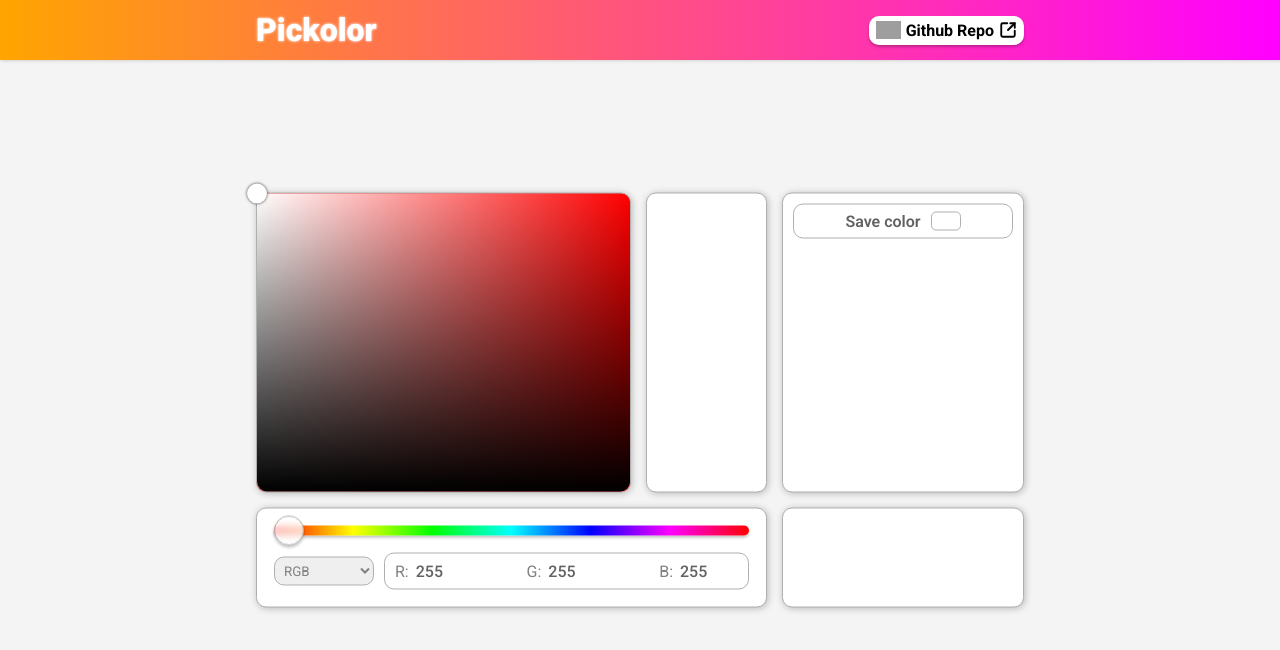
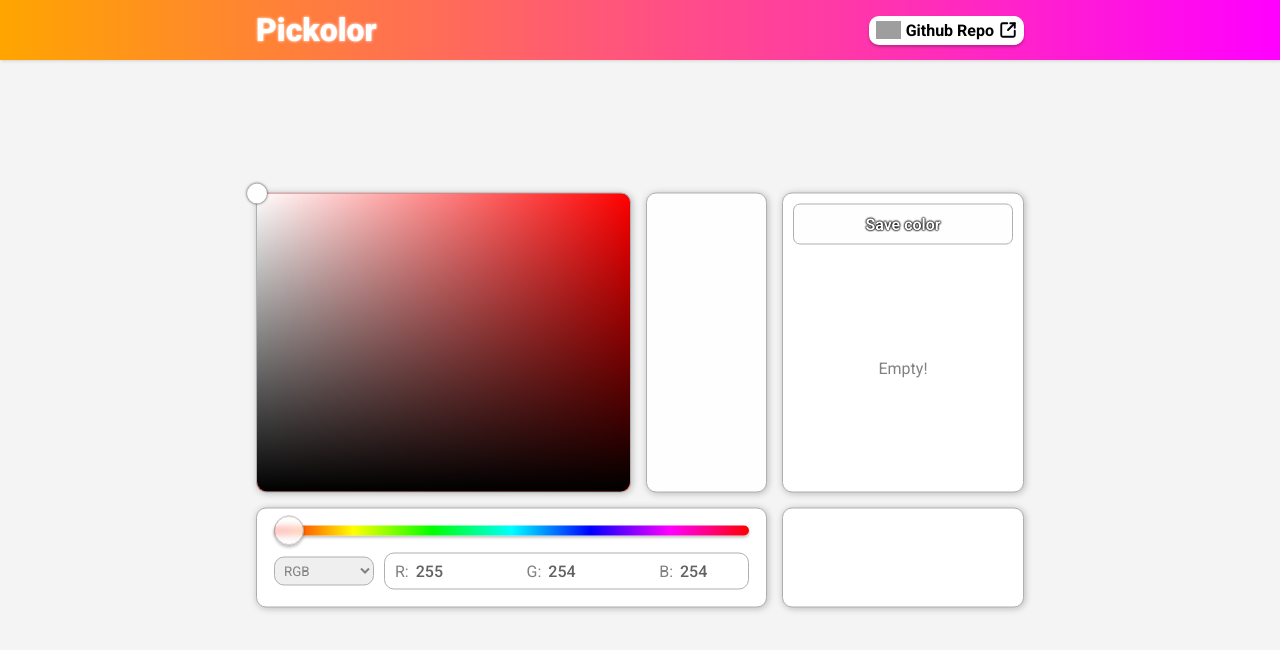
Before and after one commit to renans2/pickolor, a React (Vite) app: page / in a window 1280 px wide. Shown: the top 650 px of the page. Built offline with nearby package versions, Linux system fonts and the light colour scheme; grey boxes are pictures that could not be loaded.

Commit message:
more changes in styles across multiple components

```diff
--- a/src/components/ColorPickerOptions/HueSlider/styles.ts
+++ b/src/components/ColorPickerOptions/HueSlider/styles.ts
@@ -3,6 +3,11 @@ import styled from "styled-components";
 export const S_HueSlider = styled.input`
   width: 100%;
   appearance: none;
+  cursor: grab;
+
+  &:active {
+    cursor: grabbing;
+  }
 
   &::-webkit-slider-runnable-track {
     box-shadow: ${({ theme }) => theme.shadow.detail};
--- a/src/components/ColorPickerRect/index.tsx
+++ b/src/components/ColorPickerRect/index.tsx
@@ -65,6 +65,7 @@ export default function ColorPickerRect() {
       onClick={handleClick}
       onMouseDown={handleMouseDown}
       $hue={hue}
+      $isDragging={isDragging}
     >
       <S_ColorPin
         $left={left}
--- a/src/components/ColorPickerRect/styles.ts
+++ b/src/components/ColorPickerRect/styles.ts
@@ -4,9 +4,13 @@ import type { Color } from "chroma-js";
 import { S_MainSurface } from "../../base/MainSurface";
 
 export const S_ColorPickerRect = styled(S_MainSurface).attrs<{
-  $hue: number
-}>(({ $hue }) => ({
-  style: { backgroundColor: `hsl(${$hue}, 100%, 50%)` }
+  $hue: number;
+  $isDragging: boolean;
+}>((props) => ({
+  style: {
+    backgroundColor: `hsl(${props.$hue}, 100%, 50%)`,
+    cursor: props.$isDragging ? "grabbing" : "grab",
+  }
 }))`
   grid-area: pickerRect;
   width: 100%;
--- a/src/components/SavedColors/index.tsx
+++ b/src/components/SavedColors/index.tsx
@@ -3,6 +3,7 @@ import { useEffect, useRef, useState } from "react";
 import type { Color } from "chroma-js";
 import {
   S_Container,
+  S_NoColorsSaved,
   S_OptionsButton,
   S_SaveButton,
   S_SavedColorItem,
@@ -10,7 +11,7 @@ import {
   S_SavedColorsList,
   S_SmallColorPreview,
 } from "./styles";
-import { Pencil, Save, Trash2 } from "lucide-react";
+import { Check, Pencil, Trash2, X } from "lucide-react";
 import { useTheme } from "styled-components";
 import type { SavedColor } from "../../types/SavedColor";
 import { AnimatePresence } from "motion/react";
@@ -37,6 +38,8 @@ export default function SavedColors() {
   };
 
   const handleSaveNewColor = () => {
+    setEditingColorId(undefined);
+
     setSavedColors((prev) => {
       const copy = [...prev];
       copy.unshift({
@@ -92,19 +95,21 @@ export default function SavedColors() {
   }, []);
 
   const disableButtons = editingColorId !== undefined;
-  const disableSaveNewColorButton = color.css() === savedColors[0]?.color.css();
 
   return (
     <S_Container>
       <S_SaveButton
-        title={disableSaveNewColorButton ? "You just saved this color" : ""}
-        disabled={disableButtons || disableSaveNewColorButton}
+        $color={color}
         onClick={handleSaveNewColor}
       >
-        <span>Save color</span>
-        <S_SmallColorPreview $color={color} />
+        Save color
       </S_SaveButton>
 
+      {savedColors.length === 0 ? (
+        <S_NoColorsSaved>
+          Empty!
+        </S_NoColorsSaved>
+      ) : (
         <S_SavedColorsList ref={ulRef}>
           <AnimatePresence mode="popLayout">
             {savedColors.map((savedColor) => (
@@ -119,6 +124,24 @@ export default function SavedColors() {
                 }
               >
                 <S_SavedColorOptions>
+                  {editingColorId === savedColor.id ? (
+                    <>
+                      <S_OptionsButton
+                        title="Cancel"
+                        onClick={() => setEditingColorId(undefined)}
+                      >
+                        <X {...ICON_SETTINGS} color={iconColor} />
+                      </S_OptionsButton>
+
+                      <S_OptionsButton
+                        title="Save"
+                        onClick={() => handleSaveEditedColor()}
+                      >
+                        <Check {...ICON_SETTINGS} color={iconColor} />
+                      </S_OptionsButton>
+                    </>
+                  ) : (
+                    <>
                       <S_OptionsButton
                         disabled={disableButtons}
                         title="Delete"
@@ -127,14 +150,6 @@ export default function SavedColors() {
                         <Trash2 {...ICON_SETTINGS} color={iconColor} />
                       </S_OptionsButton>
 
-                {editingColorId === savedColor.id ? (
-                  <S_OptionsButton
-                    title="Save"
-                    onClick={() => handleSaveEditedColor()}
-                  >
-                    <Save {...ICON_SETTINGS} color={iconColor} />
-                  </S_OptionsButton>
-                ) : (
                       <S_OptionsButton
                         disabled={disableButtons}
                         title="Edit"
@@ -142,6 +157,7 @@ export default function SavedColors() {
                       >
                         <Pencil {...ICON_SETTINGS} color={iconColor} />
                       </S_OptionsButton>
+                    </>
                   )}
                 </S_SavedColorOptions>
 
@@ -159,6 +175,8 @@ export default function SavedColors() {
             ))}
           </AnimatePresence>
         </S_SavedColorsList>
+      )}
+
     </S_Container>
   );
 }
--- a/src/components/SavedColors/styles.ts
+++ b/src/components/SavedColors/styles.ts
@@ -13,19 +13,26 @@ export const S_Container = styled(S_MainSurface)`
   grid-area: savedColors;
 `;
 
-export const S_SaveButton = styled.button`
+export const S_SaveButton = styled.button.attrs<{
+  $color: Color;
+}>((props) => ({
+  style: {
+    backgroundColor: props.$color.css()
+  },
+}))`
   display: flex;
   justify-content: center;
   align-items: center;
   gap: 10px;
   border: ${({ theme }) => theme.border};
-  border-radius: ${({ theme }) => theme.rounded.sm};
-  padding: 7px 7px;
+  border-radius: ${({ theme }) => theme.rounded.xs};
+  padding: 10px 7px;
   font-weight: 600;
   font-size: 1rem;
   transition: transform 100ms;
   background-color: white;
-  color: ${({ theme }) => theme.colors.textAccent};
+  text-shadow: 0 0 2px black, 0 0 2px black, 0 0 2px black;
+  color: white;
 
   &:hover {
     transform: scale(1.03);
@@ -34,23 +41,14 @@ export const S_SaveButton = styled.button`
   &:active {
     transform: scale(0.95);
   }
-
-  &:disabled {
-    transform: scale(1);
-    filter: brightness(.9);
-
-    > :last-child {
-      display: none;
-    }
-  }
 `;
 
 export const S_SavedColorsList = styled.ul`
   display: flex;
   flex-direction: column;
   width: 100%;
-  height: 100%;
-  gap: 4px;
+  flex: 1;
+  gap: 3px;
   overflow-y: auto;
   overflow-x: hidden;
 
@@ -61,6 +59,10 @@ export const S_SavedColorsList = styled.ul`
 
   &::-webkit-scrollbar-thumb {
     background-color: rgba(0, 0, 0, .3);
+  }
+
+  > :last-child {
+    margin-bottom: 2px;
   }
 `;
 
@@ -110,7 +112,7 @@ export const S_OptionsButton = styled.button`
   border: 1px solid #0000001f;
 
   &:hover {
-    filter: brightness(.8);
+    filter: brightness(.85);
   }
 
   &:disabled {
@@ -132,6 +134,26 @@ export const S_SmallColorPreview = styled.div.attrs<{
   width: 30px;
   transition: width 300ms ease-in-out;
 
+  ${({ $clickable }) => $clickable && css`
+    &:hover {
+      border-width: 2px;
+      border-color: black;
+    }
+  `}
+
   cursor: ${({ $clickable }) =>
     $clickable || $clickable === undefined  ? "pointer" : "not-allowed"};
+
+  @media (max-width: 768px) {
+    width: 100%;
+  }
 `;
+
+export const S_NoColorsSaved = styled.p`
+  flex: 1;
+  display: flex;
+  align-items: center;
+  justify-content: center;
+  text-align: center;
+  color: ${({ theme }) => theme.colors.textPrimary};
+`;
--- a/src/context/ColorPickerProvider.tsx
+++ b/src/context/ColorPickerProvider.tsx
@@ -22,7 +22,7 @@ export default function SelectedColorProvider({
   children
 }: { children: React.ReactNode}) {
   const pickerRef = useRef<HTMLDivElement | null>(null);
-  const [color, setColor] = useState<Color>(chroma.rgb(255, 255, 255));
+  const [color, setColor] = useState<Color>(chroma.rgb(255, 254, 254));
 
   const pickerRect = pickerRef.current?.getBoundingClientRect();
   const rgb: RGB = color.rgb();
--- a/src/styles/theme.ts
+++ b/src/styles/theme.ts
@@ -8,7 +8,7 @@ export const theme: DefaultTheme = {
     detailSmall: "1px 1px 3px rgba(0, 0, 0, 0.15)",
   },
   rounded: {
-    xs: "5px",
+    xs: "7px",
     sm: "10px",
     xl: "15px",
   },
```
Lines whose indentation alone changed are shown as unchanged.
